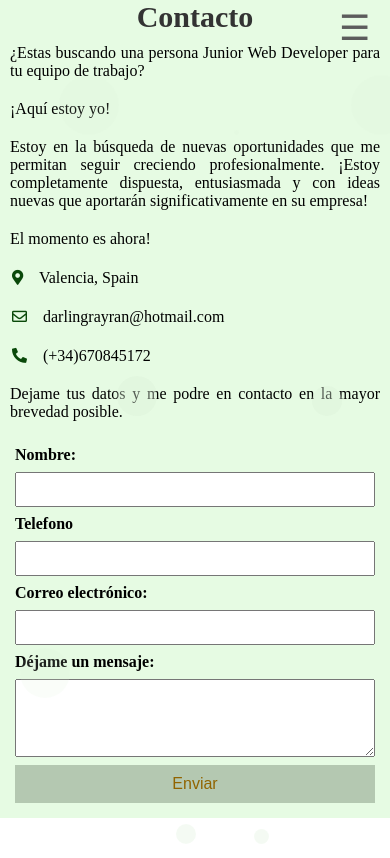
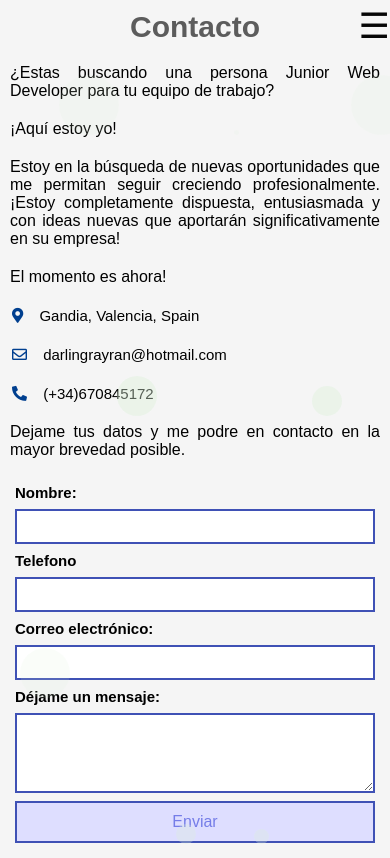
Before and after one commit to darlingrayran/portfolioDarlingRayran, a React (Vite) app: page /contact in a window 390 px wide. Built offline with nearby package versions, Linux system fonts and the light colour scheme.

Commit message:
Add media queries

```diff
--- a/src/components/body/about.jsx
+++ b/src/components/body/about.jsx
@@ -9,7 +9,7 @@ function About() {
   let textTwo = "En este viaje, descubro que el amor por la familia no solo enriquece mi vida personal, sino que también aporta una perspectiva valiosa que potencia mi crecimiento y éxito profesional."
   let textThree = "Esta combinación única de habilidades técnicas y valores familiares me impulsa a alcanzar logros excepcionales y a dejar una huella positiva en todo lo que me proponga."
 
-  const images = ['./assets/images/darlingrayran.png', './src/images/family.png','./src/images/fotoFamilia.png','./src/images/bruce.png'];
+  const images = ['./src/images/darlingrayran.png', './src/images/family.png','./src/images/fotoFamilia.png','./src/images/bruce.png'];
   const [currentImage, setCurrentImage] = useState(images[0]);
 
   useEffect(() => {
--- a/src/components/body/certifications.jsx
+++ b/src/components/body/certifications.jsx
@@ -22,13 +22,13 @@ function Certifications() {
       <section className='certification'>
           <h2 className='subtitle'>{subTitleC}</h2>
           <div className="diploma-container">
-            <button onClick={previousDiploma}><i class="fa-regular fa-hand-point-left"></i></button>
+            <button onClick={previousDiploma} className='btnStyle'><i class="fa-regular fa-hand-point-left"></i></button>
             <img
               className="diploma"
               src={diplomas[currentDiplomaIndex]}
               alt="Certificado Estudio"
             />
-            <button onClick={nextDiploma}><i class="fa-regular fa-hand-point-right"></i></button>
+            <button onClick={nextDiploma} className='btnStyle'><i class="fa-regular fa-hand-point-right"></i></button>
           </div>
       </section>
     </div>
--- a/src/components/body/form.jsx
+++ b/src/components/body/form.jsx
@@ -9,7 +9,7 @@ function Form() {
     const [email, setEmail] = useState('');
     const [message, setMessage] = useState('');
 
-    let location = "Valencia, Spain";
+    let location = "Gandia, Valencia, Spain";
     let contactEmail = "darlingrayran@hotmail.com";
     let contactPhone = "(+34)670845172";
 
@@ -60,9 +60,9 @@ function Form() {
             <p>Estoy en la búsqueda de nuevas oportunidades que me permitan seguir creciendo profesionalmente. ¡Estoy completamente dispuesta, entusiasmada y con ideas nuevas que aportarán significativamente en su empresa!</p>
             <p>El momento es ahora!</p>
             <ul>
-            <li><i className="fas fa-map-marker-alt"></i> {location} </li>
-            <li><i className="far fa-envelope"></i> {contactEmail} </li>
-            <li><i className="fas fa-phone-alt"></i> {contactPhone} </li>
+            <li className='box'><i className="fas fa-map-marker-alt"></i> {location} </li>
+            <li className='box'><i className="far fa-envelope"></i> {contactEmail} </li>
+            <li className='box'><i className="fas fa-phone-alt"></i> {contactPhone} </li>
             </ul>
             <p> Dejame tus datos y me podre en contacto en la mayor brevedad posible. </p>
         </div>
--- a/src/components/body/projects.jsx
+++ b/src/components/body/projects.jsx
@@ -13,16 +13,22 @@ function Projects() {
     <section className='projects'>
         <h2 className='subtitle'>Proyectos</h2>
         <p className='text'> Durante mi formación con el Bootcamp de Adalab, tuve la oportunidad de colaborar en diversos proyectos con mujeres con un talento increible; las cuales me motivaron a seguir aprendiendo y lo cual ha sido esencial para mi desarrollo profesional en el ámbito tecnológico. Estos trabajos reflejan mi capacidad de aprendizaje y adaptación a las nuevas tecnologías. Actualmente, me encuentro en una etapa de creación activa, trabajando en el desarrollo de nuevo contenido que espero compartir próximamente. </p>
+    </section >
+    <section className='adams'>
         <div className="projectAdams">
           <h3 className='names'> Create Cards </h3>
           <img className='landing' src={landingAdams} alt='Landing'></img>
-          <a href="#" class="button-link" target="_blank" rel="noopener noreferrer">Dale click aquí</a>
+          <a href="#" class="button-link" target="_blank" rel="noopener noreferrer"> Ver proyecto completo</a>
         </div>
+    </section>
+    <section className='pro'>
         <div className="projectDetective">
           <h3 className='names'> Detective Cards </h3>
           <img className='landing' src={landingDet} alt='Landing'></img>
-          <a href="https://reactives-detectives.onrender.com/" class="button-link" target="_blank" rel="noopener noreferrer" >Dale click aquí</a>
+          <a href="https://reactives-detectives.onrender.com/" class="button-link" target="_blank" rel="noopener noreferrer" > Ver proyecto completo </a>
         </div>
+    </section>
+    <section className='other'>
         <h3 className='names'> Otros proyectos </h3>
         <div class="loader-container">
           <div class="loader-bar"></div>
--- a/src/styles/body/about.scss
+++ b/src/styles/body/about.scss
@@ -15,6 +15,10 @@
     display: flex;
     justify-content: space-around;
     align-items: center;
+    @media all and (min-width: 768px){
+      font-size: 45px;
+      padding: 20px;
+    }
   }
 
   .about h3{
@@ -25,6 +29,11 @@
     justify-content: space-around;
     align-items: center;
     padding-top: 5px;
+    @media all and (min-width: 768px){
+      font-size: 25px;
+      width: 600px;
+      padding: 10px;
+    }
   }
 
   .family{
@@ -33,10 +42,27 @@
     margin: 20px;
     background-color: transparent;
     border-radius: 40%;
+    @media all and (min-width: 768px){
+      width: 300px;
+      height: 300px;
+    }
+    @media all and (min-width: 1200px){
+      width: 250px;
+      height: 250px;
+    }
   }
 
   .about p{
     width: 290px;
     text-align: justify;
     font-size: 15px;
+    @media all and (min-width: 768px){
+      padding-top: 20px;
+      font-size: 25px;
+      width: 600px;
+    }
+    @media all and (min-width: 1200px){
+      font-size: 25px;
+      width: 1000px;
+    }
   }
--- a/src/styles/body/certifications.scss
+++ b/src/styles/body/certifications.scss
@@ -7,13 +7,50 @@
     align-items: center;
     width: 100%;
     height: 100vh;
-    background-color:#e6fbe3;
+    background-color:#f5f5f5;
+
   }
 
+  .subtitle{
+    color:#5c5c5c;
+    font-size: 30px;
+    @media all and (min-width: 768px){
+      font-size: 45px;
+    }
+  }
 
   .diploma{
     width: 250px;
-    height: 150px;
+    height: 200px;
     object-fit: cover;
     box-shadow: 0 4px 8px rgba(0, 0, 0, 0.1);
+    @media all and (min-width: 768px){
+      width: 600px;
+      height: 450px;
+    }
+    @media all and (min-width: 1200px){
+      width: 900px;
+      height: 550px;
+    }
   }
+
+  .btnStyle{
+    background-color: #757de8;
+    color: white;
+    font-size: 15px;
+    margin: 5px;
+    padding: 2px 5px;
+    border-radius: 5px;
+    border: none;
+    cursor: pointer;
+    transition: background-color 0.3s ease;
+    @media all and (min-width: 768px){
+      font-size: 30px;
+      margin: 10px;
+    }
+  }
+
+  .btnStyle:hover {
+    background-color: #3F51B5;
+    color: #ffadad;
+  }
--- a/src/styles/body/form.scss
+++ b/src/styles/body/form.scss
@@ -3,28 +3,47 @@
 .contact-section {
     display: block;
     align-items: center;
+    width: 100%;
     justify-content: center;
-    background-color:#e6fbe3;
+    background-color:#f5f5f5;
   }
 
   .contact-section h2{
     display:flex;
     justify-content: center;
-    color:#333333;
+    color:#5c5c5c;
     font-size: 30px;
+    padding: 10px;
+    font-family: Arial, Helvetica, sans-serif;
+    @media all and (min-width: 768px){
+      font-size: 35px;
+      padding: 20px;
+    }
   }
 
   .contact-content p{
     font-size: 16px;
     text-align: justify;
     padding: 10px;
+    font-family: Arial, Helvetica, sans-serif;
+    @media all and (min-width: 768px){
+      font-size: 25px;
+      width: 700px;
+    }
+    @media all and (min-width: 1200px){
+      font-size: 25px;
+      width: 1200px;
+    }
   }
 
   .contact-content ul li i{
-    color:#0a490a;
+    color:#003f8f;
     font-size: 15px;
     margin: 2px;
     padding: 10px;
+    @media all and (min-width: 768px){
+      font-size: 25px;
+    }
   }
 
   .contact-form {
@@ -36,6 +55,11 @@
 
   .contact-form label {
     font-weight: bold;
+    font-family: Arial, Helvetica, sans-serif;
+    font-size: 15px;
+    @media all and (min-width: 768px){
+      font-size: 20px;
+    }
   }
 
   .contact-form input,
@@ -43,19 +67,32 @@
     width: 100%;
     padding: 8px;
     box-sizing: border-box;
+    border: 2px solid #3F51B5;
   }
 
   .contact-form button {
     padding: 10px;
-    background-color: #b4c8b1;
-    color: #916400;
-    border: none;
+    background-color: #dedeff;
+    color: #757de8;
+    border: 2px solid #3F51B5;
     cursor: pointer;
     font-size: 16px;
     transition: background-color 0.3s;
+    @media all and (min-width: 768px){
+      font-size: 20px;
+    }
   }
 
   .contact-form button:hover {
-    background-color: #0a490a;
-    color: yellow;
+    background-color: #3F51B5;
+    color: #ffc3d4;
   }
+
+  .box{
+    font-family: Arial, Helvetica, sans-serif;
+    font-size: 15px;
+    @media all and (min-width: 768px){
+      font-size: 20px;
+    }
+
+  }
--- a/src/styles/header/menu.scss
+++ b/src/styles/header/menu.scss
@@ -11,23 +11,28 @@
     margin-top: 100px;
   }
   .container{
-    width: 90%;
+    width: 100%;
     max-width: 1200px;
-    margin: auto;
     display: flex;
     justify-content: flex-end;
     align-items: center;
     height: 100%;
-    margin-top: 12px;
+    margin-top: 10px;
+    @media all and (min-width: 768px){
+      margin-top: 20px;
+    }
 
   }
   .container .btn-menu{
     line-height:100px;
   }
   .container .btn-menu label{
-    color: #5c5c5c;
+    color: #060606;
     font-size: 35px;
     cursor: pointer;
+    @media all and (min-width: 768px){
+      font-size: 40px;
+    }
   }
 
   .container .menu{
--- a/src/styles/header/subMenu.scss
+++ b/src/styles/header/subMenu.scss
@@ -28,6 +28,7 @@
     transition: all 500ms ease;
     transform: translateX(-100%);
 
+
   }
   #btn-menu:checked ~ .container-menu .cont-menu{
     transform: translateX(0%);
@@ -39,9 +40,13 @@
     display: block;
     text-decoration: none;
     padding: 10px;
+    font-size: 16px;
     color: white;
     border-left: 5px solid transparent;
     transition: all 400ms ease;
+    @media all and (min-width: 768px){
+      font-size: 24px;
+    }
   }
   .cont-menu nav a:hover{
     cursor: pointer;
@@ -61,4 +66,7 @@
   .icons nav a {
     color: white;
     font-size: 18px;
+    @media all and (min-width: 768px){
+      font-size: 24px;
+    }
   }
```
Also changed, not shown: src/styles/body/projects.scss (+81 -6 lines).
